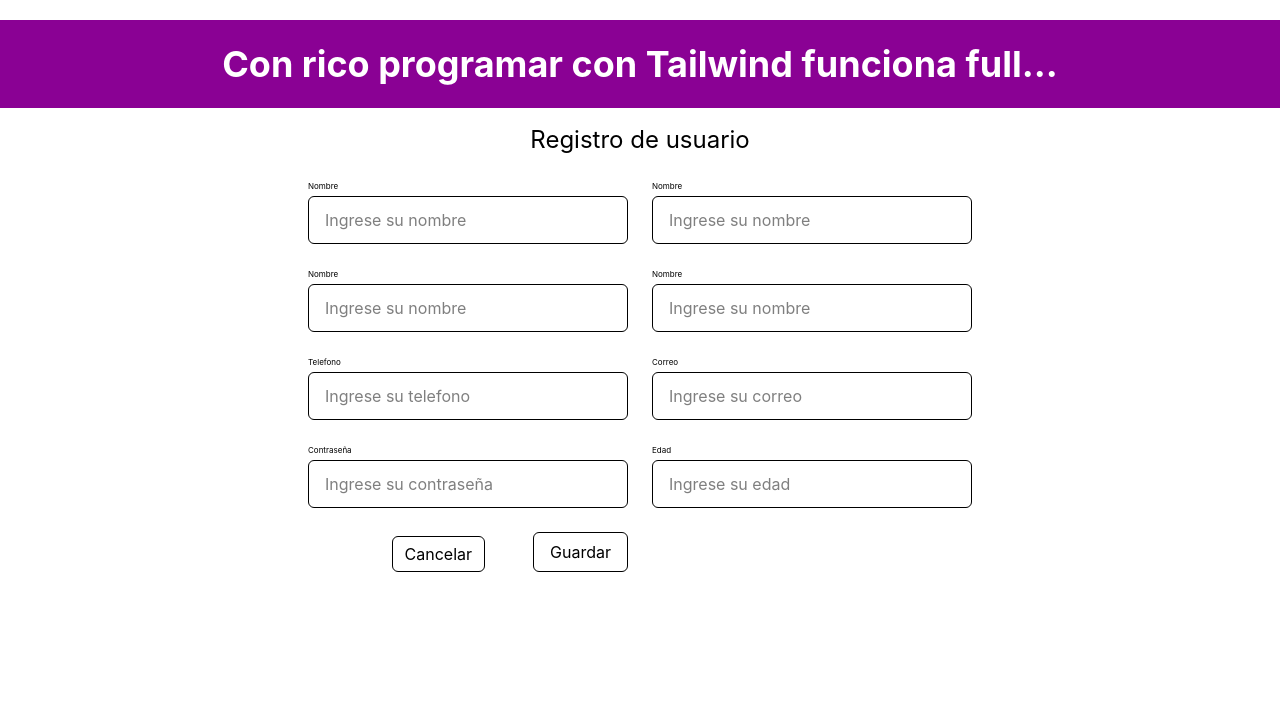
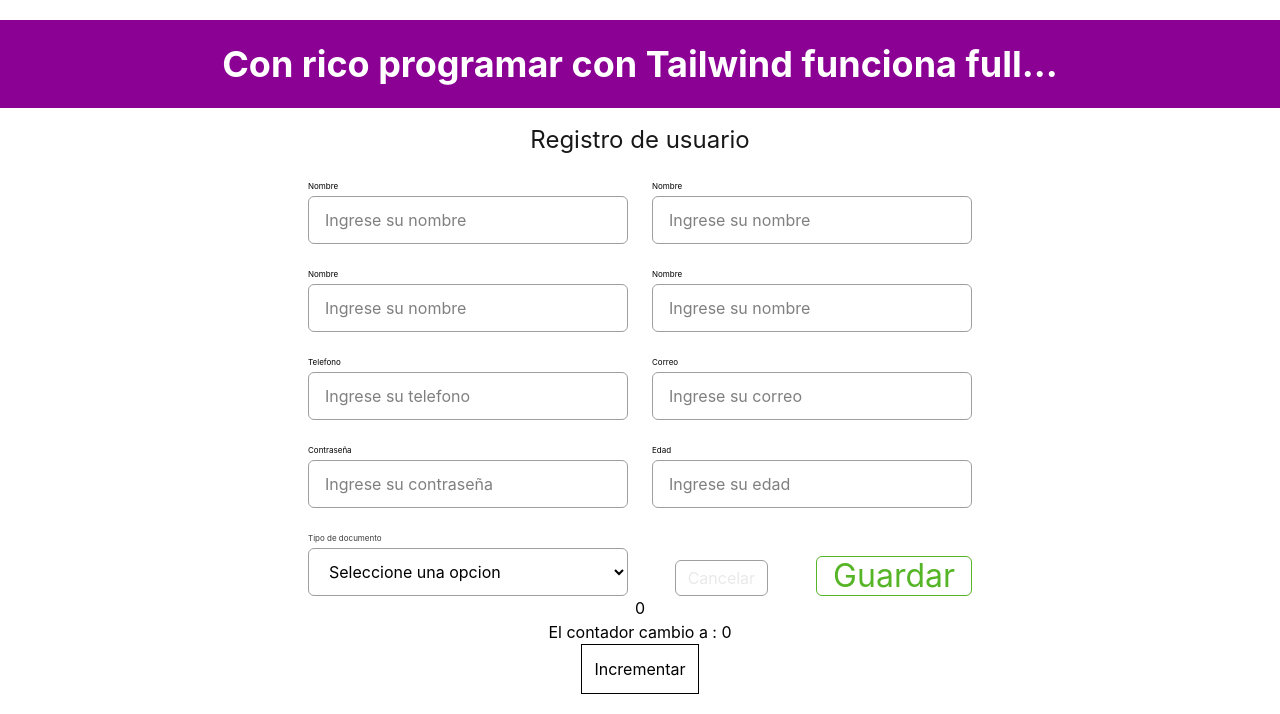
Before and after one commit to LeidyFlor/proyecto-formativo-sigi, a React (Vite) app: page / in a window 1280 px wide. Shown: the top 714 px of the page. Built offline with nearby package versions, Linux system fonts and the light colour scheme.

Commit message:
(feat): Se crea componente Select, toma valores mediante fetch de un archivo JSON

```diff
--- /dev/null
+++ b/data/selects/documentTypes.json
@@ -0,0 +1,22 @@
+[
+    {
+        "id": "C.C.",
+        "label": "Cédula de Ciudadanía"
+    },
+    {
+        "id": "T.I.",
+        "label": "Tarjeta de Identidad"
+    },
+    {
+        "id": "P.P.T.",
+        "label": "Permiso de Protección Temporal"
+    },
+    {
+        "id": "P.E.P.",
+        "label": "Permiso Especial de Permanencia"
+    },
+    {
+        "id": "C.E.",
+        "label": "Cédula de Extranjería"
+    }
+]
--- a/src/features/users/components/UserRegisterForm.jsx
+++ b/src/features/users/components/UserRegisterForm.jsx
@@ -1,6 +1,14 @@
-import { Input, Button } from "@/shared"
+import { Input, Button, DeleteCounter, DeleteEffect, DeleteCounter2, Select } from "@/shared"
+import { getDocumentTypes } from "@/features/users/services/selectService";
+import { useEffect, useState } from "react";
 
 export default function UserRegisterForm(){
+    const [ documentTypes, setDocumentTypes] =useState([]);
+
+    useEffect(() => {
+        getDocumentTypes().then(setDocumentTypes);
+}, []);
+
 
     // Handle eventos. onChange cada vez que se escribe. onBlur toma el valor cuando uno sale del campo
 
@@ -59,6 +67,12 @@
                         type="number"
                     />
 
+                    <Select
+                        label="Tipo de documento"
+                        name="documentType"
+                        options={documentTypes}
+                    />
+
                     {/* Acciones */}
                     <div className="flex items-end justify-end gap-12">
                         <Button
@@ -75,11 +89,18 @@
                             Guardar
                         </Button>
 
+
+
                     </div>
                 </div>
 
 
             </form>
+                        {/* <DeleteCounter /> */}
+                        {/* uso del useeffect */}
+                        {/* <DeleteEffect /> */}
+
+                        <DeleteCounter2 />
 
         </div>
     )
--- /dev/null
+++ b/src/features/users/services/selectService.js
@@ -0,0 +1,7 @@
+export async function getDocumentTypes() {
+
+    const response = await fetch('/../../data/selects/documentTypes.json')
+
+    // Se recuperon los datos y se responde con su envio
+    return response.json();
+}
--- a/src/main.jsx
+++ b/src/main.jsx
@@ -1,6 +1,6 @@
 import { StrictMode } from 'react'
 import { createRoot } from 'react-dom/client'
-import './index.css'
+import './styles/global.css'
 import App from './app/App' //ubicacion de codigo que proyecta el sistema
 
 createRoot(document.getElementById('root')).render(
--- a/src/shared/components/Button.jsx
+++ b/src/shared/components/Button.jsx
@@ -11,7 +11,7 @@
     ...props        //Propiedades adicionales(onClick, diseable, etc)
 }){
 const variants = {
-    primary: "bg-green text-black border",
+    primary: "bg-background text-brand border text-h1",
     secondary: "bg-background border border-border text-text-inverse hover:bg-surface-muted",
 };
     // before: -inset - y - [6px] area tactil del boton de y
--- /dev/null
+++ b/src/shared/components/DeleteCounter.jsx
@@ -0,0 +1,33 @@
+import { useState } from "react";
+
+export default function DeleteCounter(){
+    // valor actual(count), el que actualiza el boton (setCount), y valor inicial useState(0), el calor inicial en este caso es 0
+    const [count, setCount] = useState(0)
+
+    return(
+        <div>
+            <p>Contador: {count}</p>
+            <button onClick={ () => setCount(count + 1) } className="border p-3">
+                Incrementar
+            </button>
+        </div>
+    );
+}
+
+// HACER LA ACTIVIDAD CON UNA FUNCION
+
+// export default function DeleteCounter(){
+//     let count = 0;
+
+//     const incrementar = () => {
+//         count = count + 1;
+//         console.log("Nuevo valor", count)
+//     }
+
+//     return(
+//         <div>
+//             <p>Contador: {count}</p>
+//             <button onClick={incrementar} className="border p-1">Incrementar</button>
+//         </div>
+//     )
+// }
--- /dev/null
+++ b/src/shared/components/DeleteCounter2.jsx
@@ -0,0 +1,21 @@
+import { useState, useEffect } from "react";
+
+export default function DeleteCounter2(){
+    const [count, setCount] = useState(0);
+    const [message, setMessage] = useState("El contador no ha cambiado")
+
+    useEffect(() => {
+        setMessage(`El contador cambio a : ${count}`)
+    }, [count]); //dependencia, el efecto cambie dependiendo de count
+
+    return(
+        <div>
+            <h2>{count}</h2>
+            <p>{message}</p>
+
+            <button onClick={() => setCount(count +1)} className="border p-[12px]">
+                Incrementar
+            </button>
+        </div>
+    )
+}
--- /dev/null
+++ b/src/shared/components/DeleteEffect.jsx
@@ -0,0 +1,41 @@
+// import { useState, useEffect } from "react";
+
+// export default function DeleteEffect(){
+//     // useState
+//     const [message, setMessage] = useState("Cargando...")
+
+//     // use efect cuando es un efecto secundario
+//     useEffect(() =>{
+//         setTimeout(() => {
+//             setMessage("componente cargado o montado")
+//         }, 2000);
+
+//     }, [])
+//     return <h1>{message}</h1>
+
+// }
+//==============================================================
+// SEGUNDA ACTIVIDAD => useEffect
+//==============================================================
+
+import { useState, useEffect } from "react";
+
+export default function DeleteEffect(){
+
+    console.log("Render");
+
+    // useState
+    const [message, setMessage] = useState("Cargando...")
+
+    // use efect cuando es un efecto secundario
+    useEffect(() =>{
+
+        console.log("Efecto ejecutado");
+        setTimeout(() => {
+            setMessage("componente cargado o montado")
+        }, 2000);
+
+    }, [])
+    return <h1>{message}</h1>
+
+}
--- a/src/shared/components/Select.jsx
+++ b/src/shared/components/Select.jsx
@@ -0,0 +1,39 @@
+export default function Select({
+    label,
+    name,
+    options = [],
+}){
+
+
+    return(
+        <div className="w-[320px]">
+            {/* si label trae algo hace lo que esta adentro */}
+            {label &&(
+                <label className="block text-caption mb-1 text-text-secondary place-self-start">
+                    {label}
+                </label>
+            )}
+
+            <select
+                name={name}
+                className="
+                    w-full
+                    h-12
+                    rounded-md
+                    border
+                    border-border
+                    px-4
+                    "
+            >
+                <option value="">Seleccione una opcion</option>
+                {/* Se mapean el arreglo de las opciones que llegan */}
+                {options.map((opt) => (
+                    // en este caso key: C.C. y Value: Cedula de ciudadania
+                    <option key={opt.id} value={opt.id}>
+                        {opt.label}
+                    </option>
+                ))}
+            </select>
+        </div>
+    )
+}
--- a/src/shared/index.js
+++ b/src/shared/index.js
@@ -1,3 +1,7 @@
 export { default as Input } from "./components/Input.jsx";
 export { default as Button } from "./components/Button.jsx";
+export { default as DeleteCounter } from "./components/DeleteCounter.jsx";
+export { default as DeleteEffect } from "./components/DeleteEffect.jsx";
+export { default as DeleteCounter2 } from "./components/DeleteCounter2.jsx";
+export { default as Select } from "./components/Select.jsx";
 //Exporta layout y components
--- a/src/styles/global.css
+++ b/src/styles/global.css
@@ -1,6 +1,6 @@
-@import url(tokens.css);
-@import url(semantic.css);
 @import "tailwindcss";
+@import "./tokens.css";
+@import "./semantic.css";
 /* Esta linea debe quedar al final para que funcione  */
 
 @theme{
```
